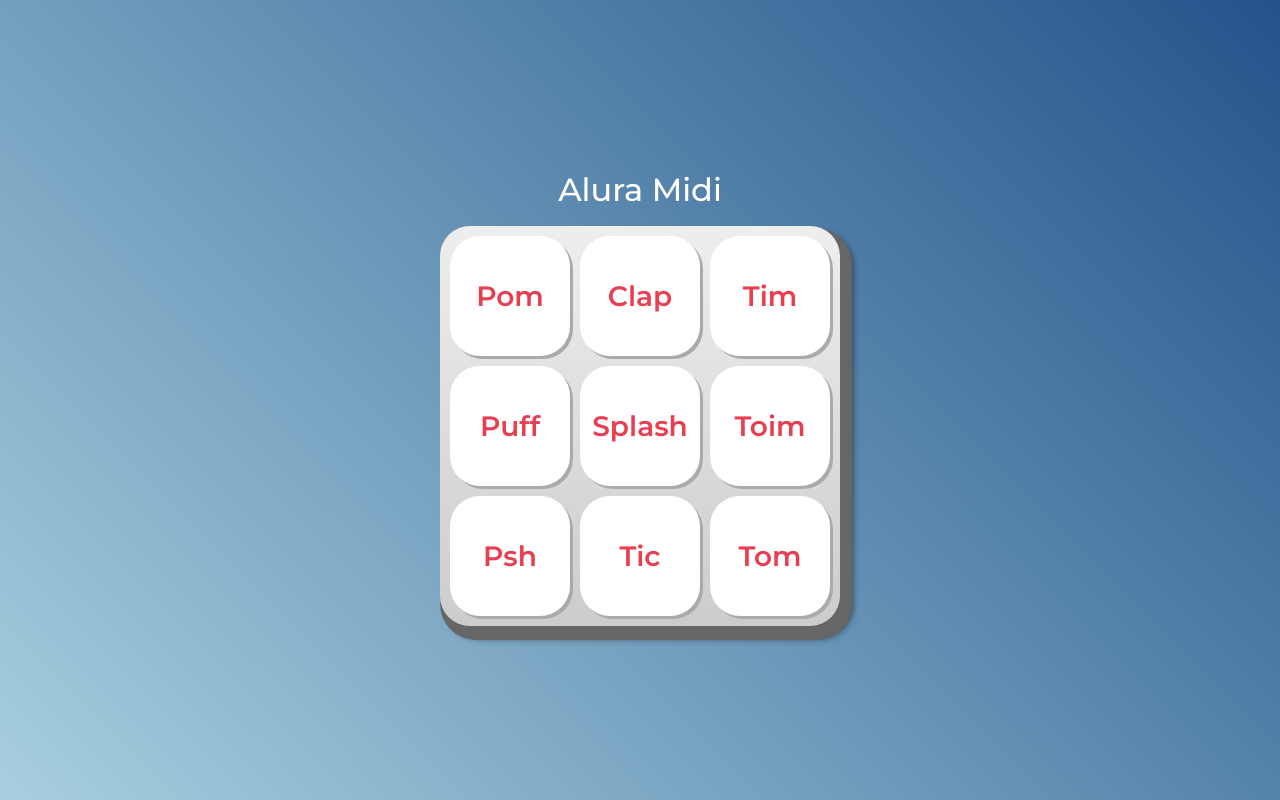
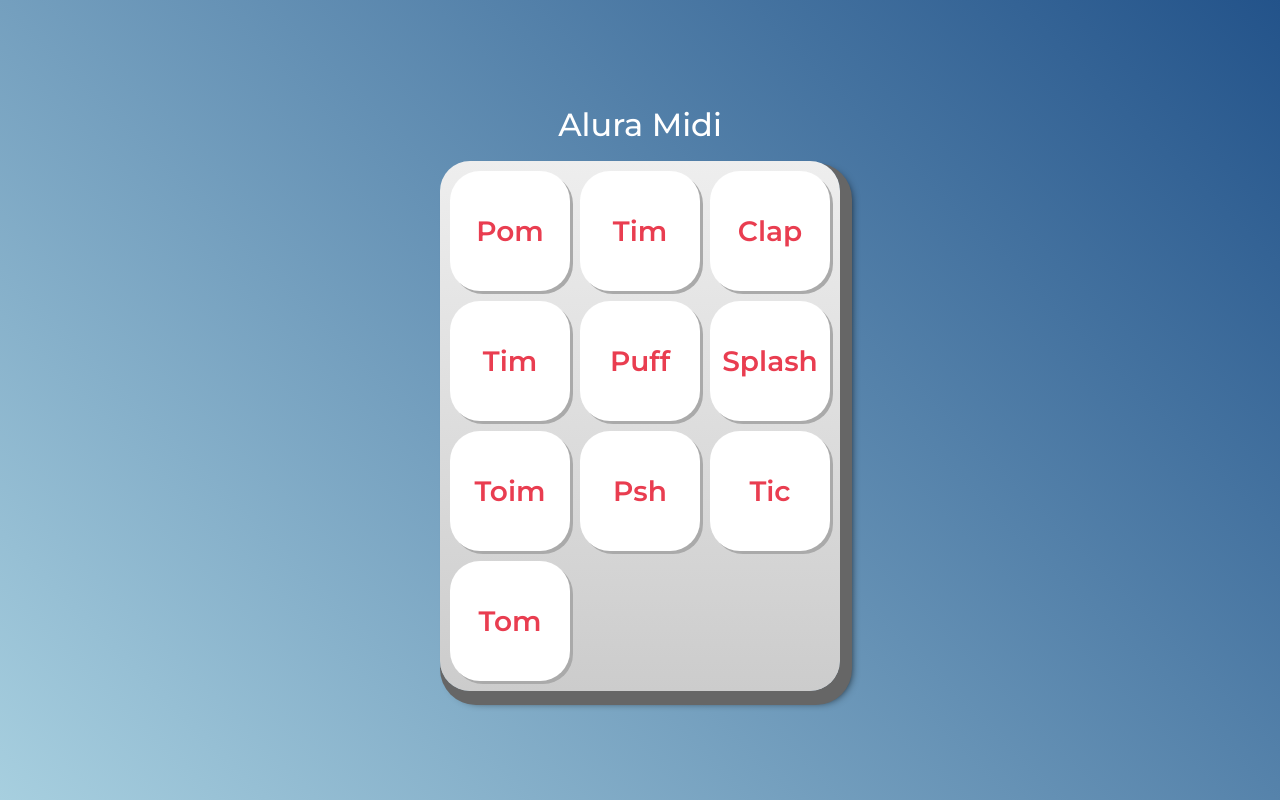
Before and after one commit to kellykot/caixadesom-2c, a plain HTML site: page index.html in a window 1280 px wide. Drawn offline with Linux system fonts and the light colour scheme.

Commit message:
lista de teclas

```diff
--- a/index.html
+++ b/index.html
@@ -22,6 +22,7 @@
 
     <section class="teclado">
         <button class="tecla tecla_pom">Pom</button>
+        <button class="tecla tecla_tim">Tim</button>
         <button class="tecla tecla_clap">Clap</button>
         <button class="tecla tecla_tim">Tim</button>
 
@@ -46,3 +47,7 @@
 
 </body>
 </html>
+
+
+
+</html>
```
